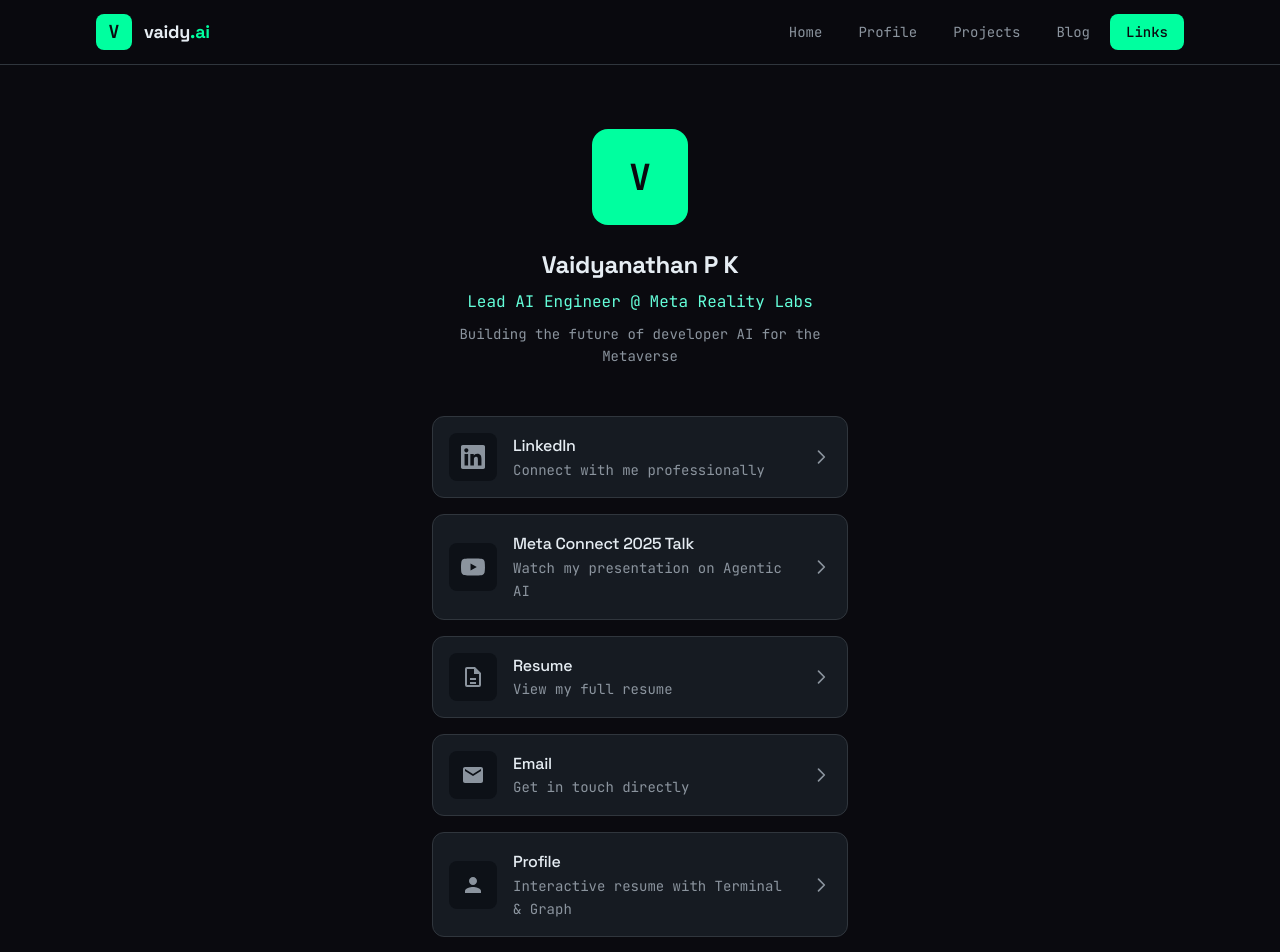
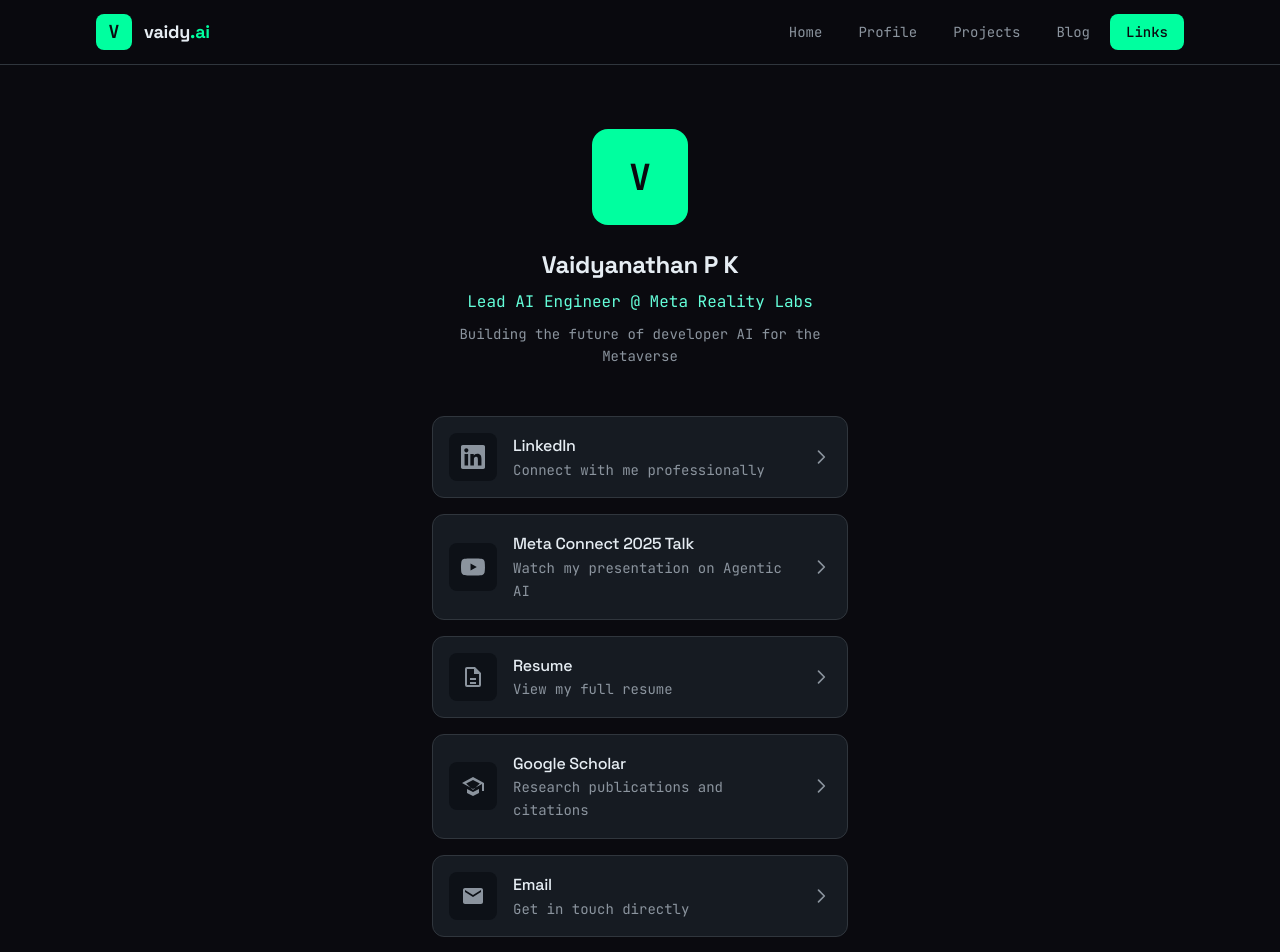
Before and after one commit to vaidy-mit/vaidy-ai, a Next.js app: page /links in a window 1280 px wide. Shown: the top 952 px of the page. Built offline with nearby package versions, Linux system fonts and the light colour scheme.

Commit message:
feat: add scholar link and citations highlight

```diff
--- a/src/app/links/page.tsx
+++ b/src/app/links/page.tsx
@@ -34,6 +34,17 @@
         </svg>
       ),
       color: "var(--accent-purple)"
+    },
+    {
+      title: "Google Scholar",
+      description: "Research publications and citations",
+      href: "https://scholar.google.com/citations?user=aMLpi2gAAAAJ&hl=en",
+      icon: (
+        <svg viewBox="0 0 24 24" className="w-6 h-6 fill-current">
+          <path d="M12 3 1 9l11 6 9-4.91V17h2V9L12 3zm0 13L5.18 9.5 12 5.9l6.82 3.6L12 16zM6 15v4l6 3 6-3v-4l-6 3-6-3z"/>
+        </svg>
+      ),
+      color: "var(--accent-blue)"
     },
     {
       title: "Email",
--- a/src/app/page.tsx
+++ b/src/app/page.tsx
@@ -28,7 +28,6 @@
           <p className="text-[var(--accent-purple)] mb-12">
             Lead AI Engineer • 5 Patents • Meta Connect Speaker
           </p>
-
           {/* CTA Buttons */}
           <div className="flex flex-wrap justify-center gap-4 mb-16">
             <Link
@@ -48,12 +47,12 @@
 
         {/* Stats */}
         <div className="grid grid-cols-2 md:grid-cols-4 gap-4 max-w-3xl mx-auto">
-          {[
-            { value: "10+", label: "Years in Tech" },
-            { value: "5", label: "US Patents" },
-            { value: "4", label: "Inventor Awards" },
-            { value: "Top 10", label: "ACM ICPC Regional" },
-          ].map(({ value, label }) => (
+            {[
+              { value: "10+", label: "Years in Tech" },
+              { value: "5", label: "US Patents" },
+              { value: "4", label: "Inventor Awards" },
+              { value: "100+", label: "Citations" },
+            ].map(({ value, label }) => (
             <div
               key={label}
               className="text-center p-6 bg-[var(--bg-card)] rounded-xl border border-[var(--border-color)] hover:border-[var(--text-primary)] transition-colors"
--- a/src/components/AboutView.tsx
+++ b/src/components/AboutView.tsx
@@ -39,7 +39,7 @@
             { value: "10+", label: "Years in Tech" },
             { value: "5", label: "US Patents" },
             { value: "4", label: "Inventor Awards" },
-            { value: "Top 10", label: "ACM ICPC Regional" }
+            { value: "100+", label: "Citations" }
           ].map(({ value, label }) => (
             <div key={label} className="px-6 py-3 bg-[var(--bg-card)] rounded-lg border border-[var(--border-color)]">
               <div className="text-2xl font-bold text-[var(--text-primary)]">{value}</div>
```
